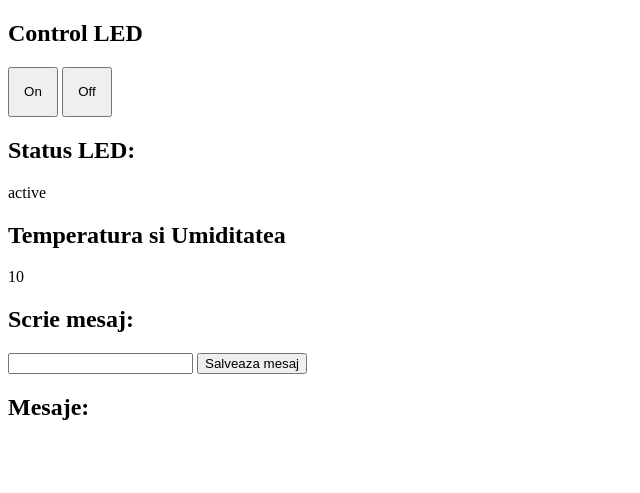
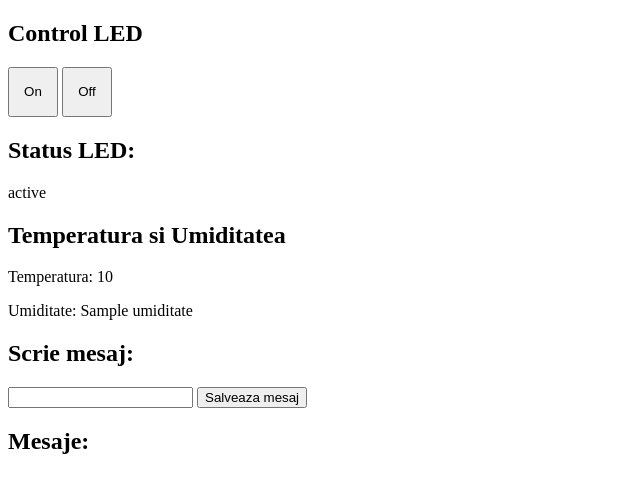
Before and after one commit to Pele02/Arduino, a Flask app: template templates/index.html in a window 1280 px wide. Shown: the top 493 px of the page, without its empty margins (0-640 px from the left). Run offline with Flask 3, Linux system fonts and the light colour scheme; the template is opened without the code that fills it: most values are stand-ins (such as "Sample title", 1, 10 or a date in 2020).

Commit message:
Water sensor
Added the Water Sensor to the physical setup and interpreting the data retrieved from the Arduino.

```diff
--- a/main.py
+++ b/main.py
@@ -1,3 +1,4 @@
+from threading import Thread
 from flask import Flask, render_template, request, jsonify
 from serial import Serial
 import sys
@@ -5,30 +6,47 @@ import sys
 app = Flask(__name__)
 LED_STATUS = None
 MESSAGES = []
+TEMPERATURA = 0
+UMIDITATE = 0
+DATA = []
 SERIAL_PORT = sys.argv[1] if len(sys.argv) > 1 else 'COM3'
 BAUD_RATE = 9600
 serial_com = Serial(port=SERIAL_PORT, baudrate=BAUD_RATE, timeout=3)
 
 
 def ledOn():
-   serial_com.write("A".encode())
+    serial_com.write("A".encode())
 
 
 def ledOff():
-   serial_com.write("S".encode())
+    serial_com.write("S".encode())
+
+def sendEmail():
+    pass
+
+def readSerialData():
+    global TEMPERATURA
+    global UMIDITATE
+    while True:
+        if serial_com.in_waiting > 0:
+            data = serial_com.readline().decode('utf-8').strip()
+            if data.startswith("Temperatura: "):
+                TEMPERATURA = data.split(": ")[1]
+            elif data.startswith("Umiditate: "):
+                UMIDITATE = data.split(": ")[1]
+            elif data == "Inundatie":
+                sendEmail()
+            else:
+                print("Nu exista data!")
 
 
-def readSerialData():
-   return serial_com.readline().decode("utf-8")
-
 def saveMessage(message):
-    serial_com.write(("M" + message + "\n").encode())  #Trimite mesaj la Arduino
+    serial_com.write(("M" + message + "\n").encode())  #Trimite mesaj la Arduino EEPROM
 
 
 @app.route("/", methods=['GET', 'POST'])
 def index():
     global LED_STATUS
-    temperature = readSerialData()
     if request.method == 'POST':
         if 'on' in request.form.to_dict():
             ledOn()
@@ -39,13 +57,18 @@ def index():
         if 'message' in request.form:
             message = request.form['message']
             MESSAGES.append(message)
-    return render_template('index.html', temp=temperature, led_status=LED_STATUS, messages=MESSAGES)
+    return render_template('index.html', temp=TEMPERATURA, umiditate=UMIDITATE, led_status=LED_STATUS, messages=MESSAGES)
 
 
 @app.route("/save_message", methods=['POST'])
 def save_message():
-    message = request.json.get('message')
+    request.json.get('message')
     return jsonify(success=True)
 
+
 if __name__ == "__main__":
+    serial_thread = Thread(target=readSerialData)
+    serial_thread.daemon = True
+    serial_thread.start()
+
     app.run()
--- a/templates/index.html
+++ b/templates/index.html
@@ -36,7 +36,8 @@
 			<!-- Temp sensor -->
 		<div>
 			<h2>Temperatura si Umiditatea</h2>
-			<p>{{temp}}</p>
+			<p>Temperatura: {{temp}}</p>
+			<p>Umiditate: {{umiditate}}</p>
 		</div>
 
 			<!-- Message Input -->
```
Also changed, not shown: 1 other file.
